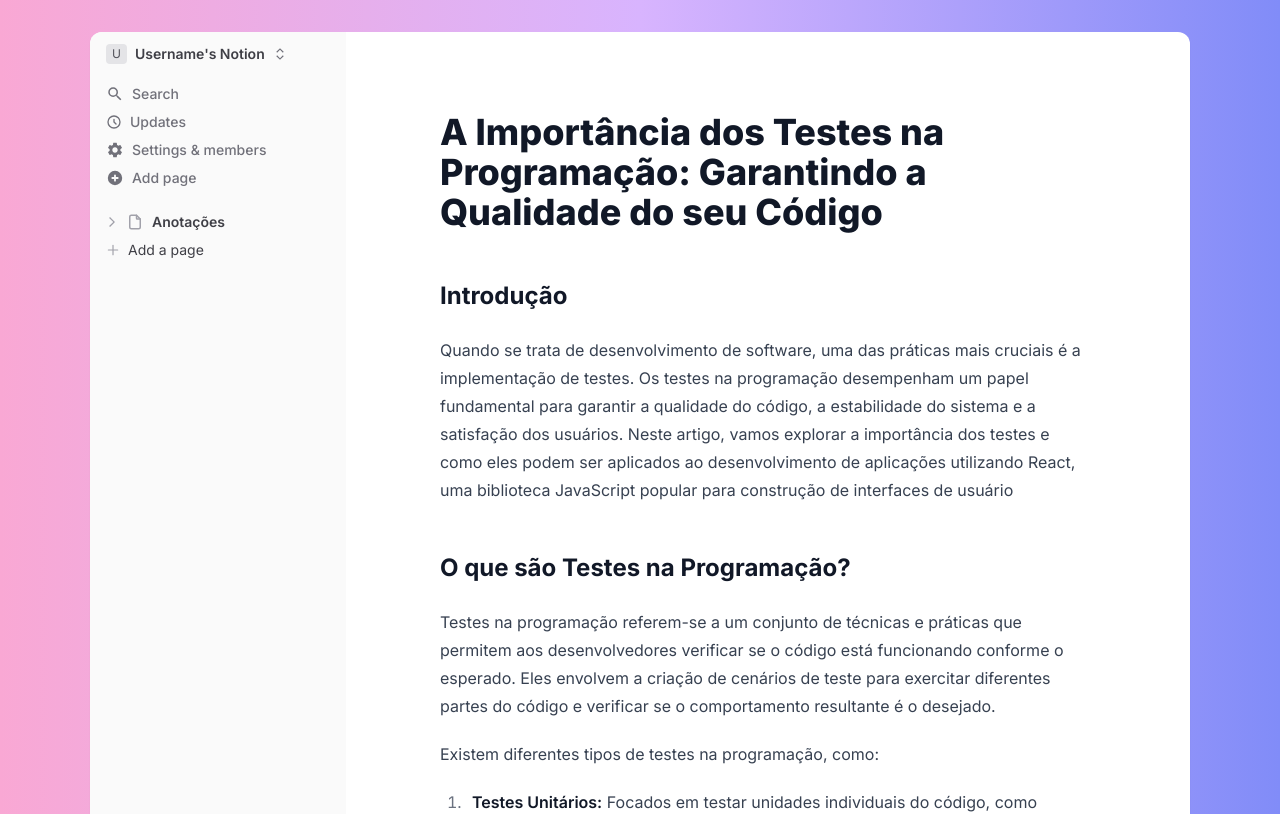
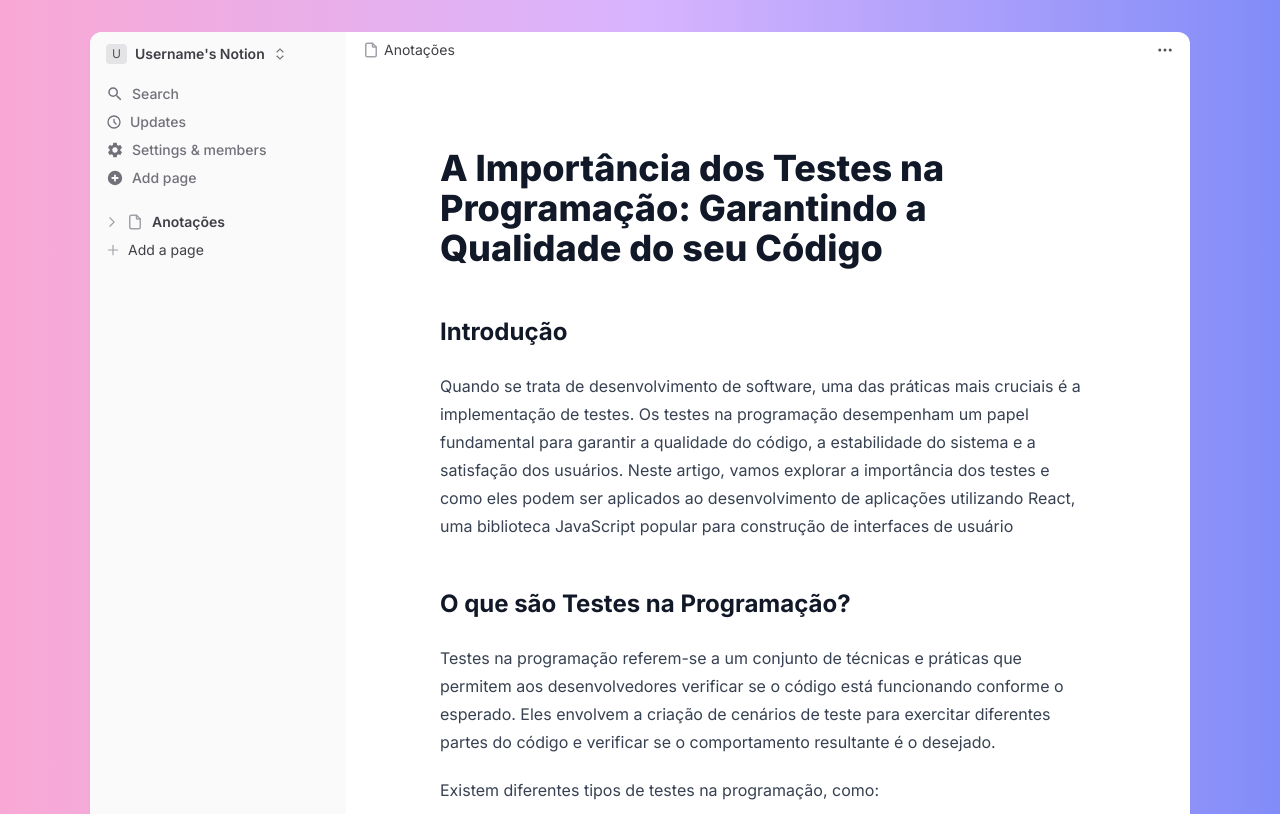
Before and after one commit to eri-prado/notion-react, a Next.js app: page / in a window 1280 px wide. Shown: the top 814 px of the page. Built offline with nearby package versions, Linux system fonts and the light colour scheme.

Commit message:
feat: add options on header editor

```diff
--- a/src/app/components/Editor/index.tsx
+++ b/src/app/components/Editor/index.tsx
@@ -42,7 +42,7 @@ export default function Editor() {
     },
   });
   return (
-    <>
+    <div className="p-4">
       {editor ? (
         <EditorContent
           className="max-w-[700] mx-auto pt-16 prose prose-violet"
@@ -135,6 +135,6 @@ export default function Editor() {
           </div>
         </BubbleMenu>
       )}
-    </>
+    </div>
   );
 }
--- /dev/null
+++ b/src/app/components/HeaderEditor/index.tsx
@@ -0,0 +1,18 @@
+import { TbFile } from 'react-icons/tb';
+import { FiMoreHorizontal } from 'react-icons/fi';
+
+export default function HeaderEditor() {
+  return (
+    <div className="flex justify-between py-1 px-2">
+      <button className="flex items-center gap-1 hover:bg-zinc-200 px-2 py-1">
+        <span className="text-zinc-400">
+          <TbFile fontSize={'18px'} />
+        </span>
+        <span className="text-sm text-zinc-700 font-normal">Anotações</span>
+      </button>
+      <button className=" hover:bg-zinc-200 px-2 py-1 text-zinc-600">
+        <FiMoreHorizontal fontSize={'18px'} />
+      </button>
+    </div>
+  );
+}
--- a/src/app/page.tsx
+++ b/src/app/page.tsx
@@ -1,4 +1,5 @@
 import Editor from './components/Editor';
+import HeaderEditor from './components/HeaderEditor';
 import Sidebar from './components/Sidebar';
 
 export default function Home() {
@@ -8,7 +9,8 @@ export default function Home() {
         <aside className="bg-zinc-50 border-r-zinc-100">
           <Sidebar />
         </aside>
-        <main className="p-4">
+        <main>
+          <HeaderEditor />
           <Editor />
         </main>
       </div>
```
